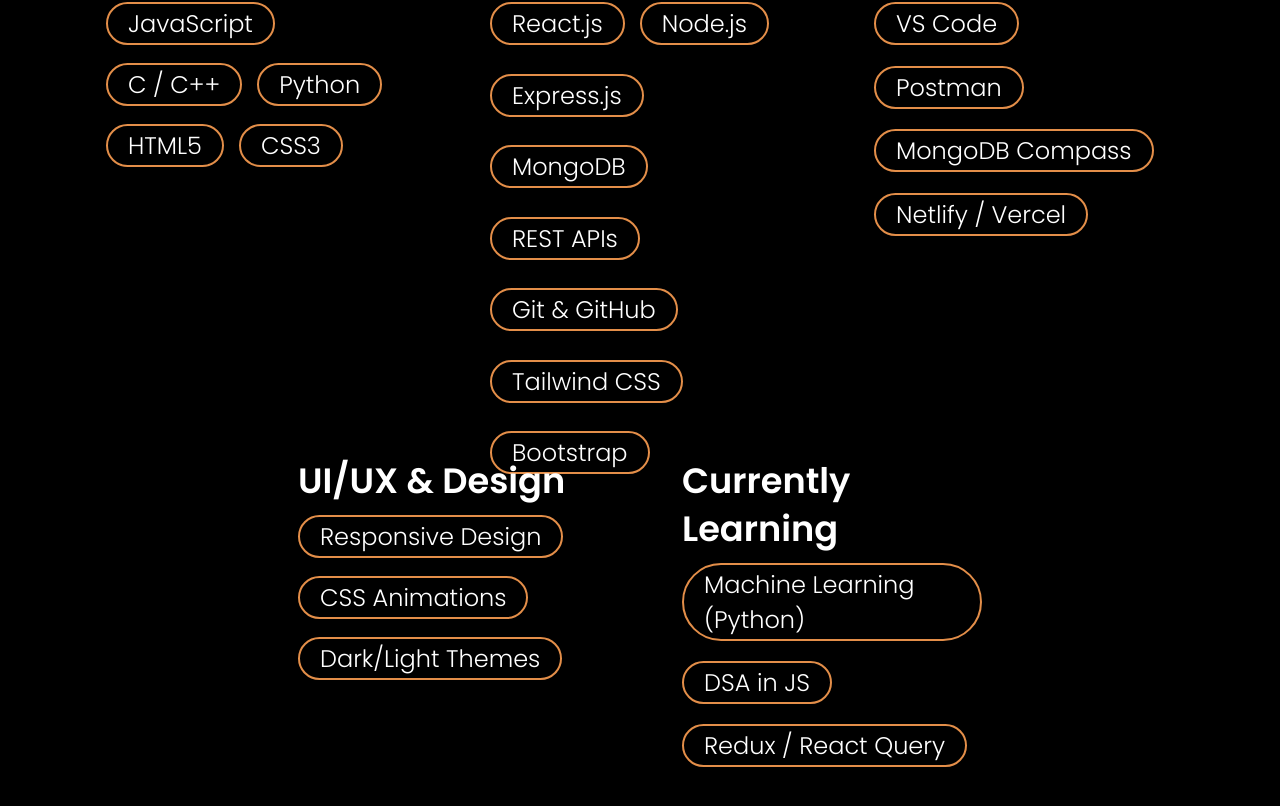
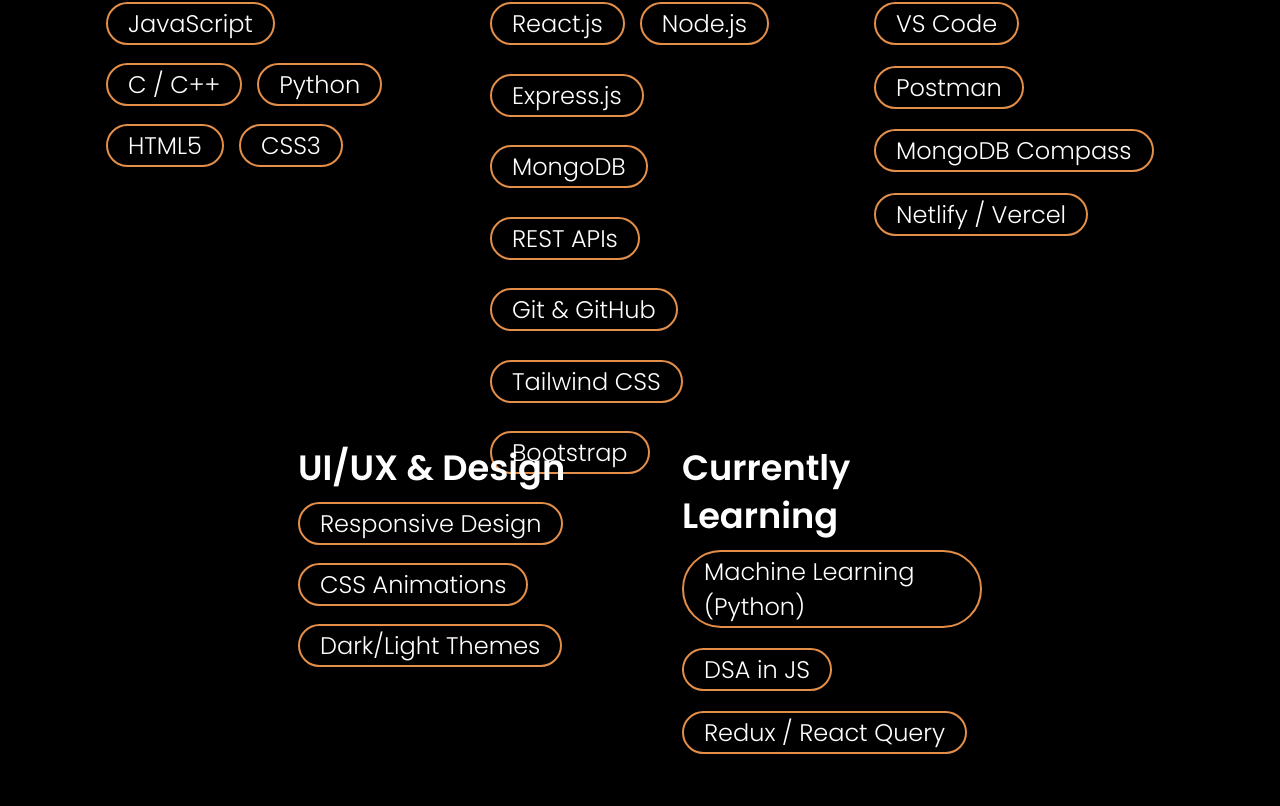
Before and after one commit to Arifkhan2007111/Portfolio, a React (Vite) app in the folder FrontEnd/: page / in a window 1280 px wide. Shown: the part 4663-5469 px from the top of the page. Built offline with nearby package versions, Linux system fonts and the light colour scheme.

Commit message:
project page foundation

```diff
--- a/FrontEnd/src/index.css
+++ b/FrontEnd/src/index.css
@@ -312,7 +312,7 @@
 
 .skill-cards{
     max-width: 25%;
-    margin-bottom: 5%;
+    margin-bottom: 4%;
     padding: 10px;
     box-sizing: border-box;
     display: flex;
@@ -351,7 +351,10 @@
     cursor: pointer;
 }
 
+/* SKILL END  */
+
+/* PROJECT START  */
 
 
 
-/* SKILL END  */
+/* PROJECT END  */
```
